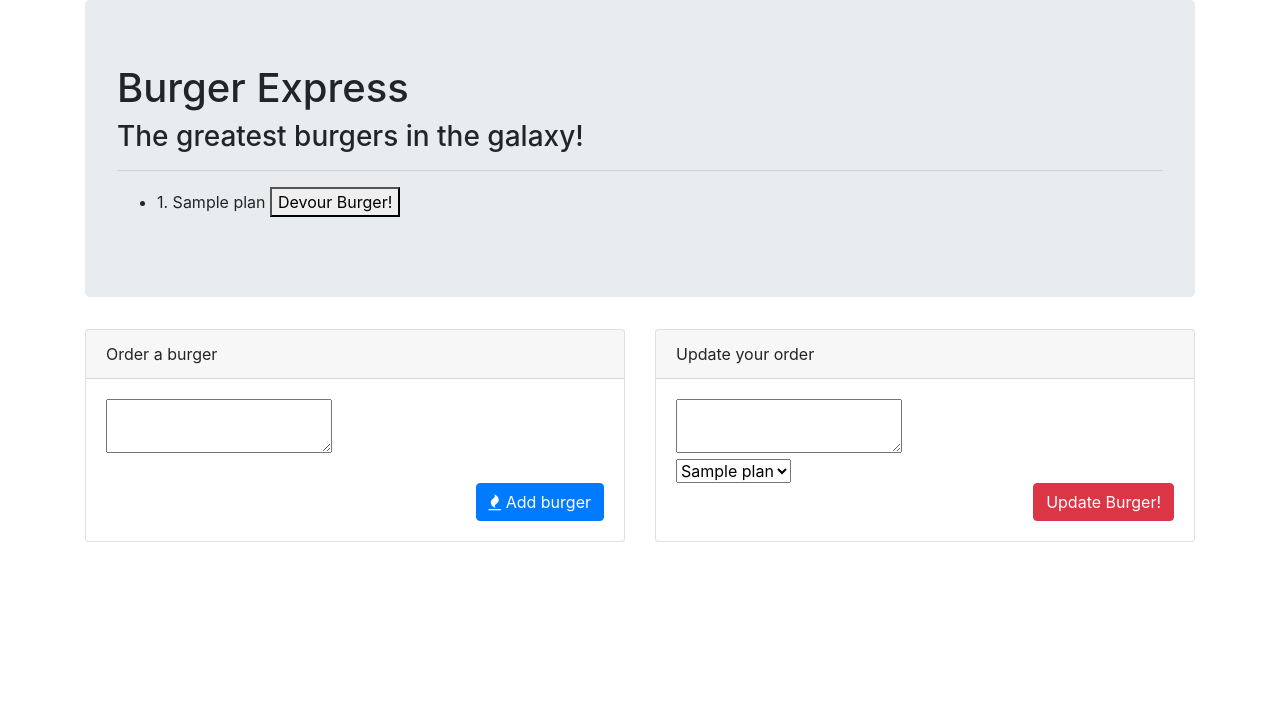
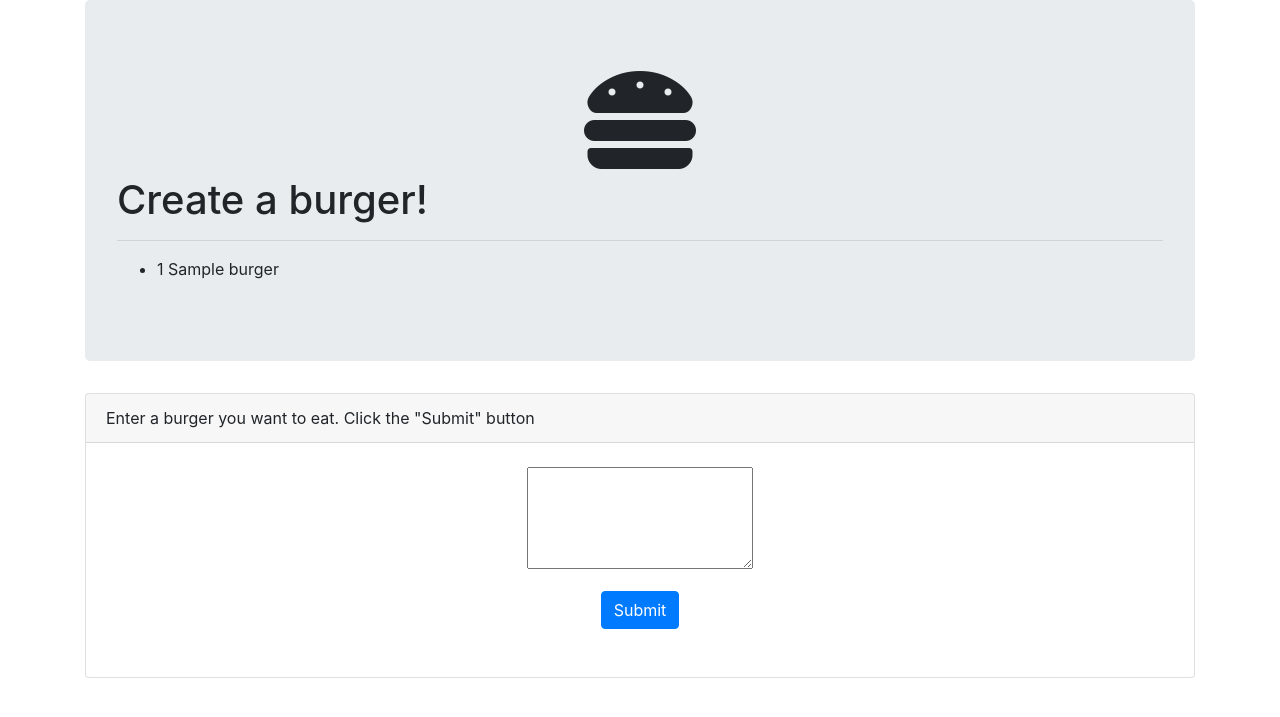
Before and after one commit to imjvdn/burger, a Node server app: template views/index.handlebars in a window 1280 px wide. Shown: the top 717 px of the page. Run offline with Node 20, Linux system fonts and the light colour scheme; the template is opened without the code that fills it: most values are stand-ins (such as "Sample title", 1, 10 or a date in 2020); some libraries are stand-ins or nearby versions.

Commit message:
updating files

```diff
--- /dev/null
+++ b/assets/css/burger_style.css
@@ -0,0 +1,3 @@
+.burger_icon {
+  text-align: center;
+}
--- a/db/seeds.sql
+++ b/db/seeds.sql
@@ -0,0 +1,5 @@
+INSERT INTO burgers (`burger_name`, devoured, date)
+VALUES
+    ("Double Shackburger w/ Pickles", 0, CURRENT_TIMESTAMP),
+    ("Royale Avec Fromage", 0, CURRENT_TIMESTAMP),
+    ("Krusty Burger", 0, CURRENT_TIMESTAMP);
--- a/package.json
+++ b/package.json
@@ -9,8 +9,10 @@
   "author": "",
   "license": "ISC",
   "dependencies": {
+    "dotenv": "^8.2.0",
     "express": "^4.17.1",
     "express-handlebars": "^3.1.0",
+    "method-override": "^3.0.0",
     "mysql": "^2.18.1"
   },
   "keywords": [],
--- a/server.js
+++ b/server.js
@@ -1,103 +1,26 @@
 var express = require('express');
-var exphbs = require('express-handlebars');
-var mysql = require('mysql');
+var bodyParser = require('body-parser');
+var methodOverride = require('method-override');
+
+var port = process.env.PORT || 3000;
 
 var app = express();
 
-// Set the port of our application
-// process.env.PORT lets the port be set by Heroku
-var PORT = process.env.PORT || 8082;
+app.use(express.static(process.cwd() + '/public'));
 
-// Parse request body as JSON
-app.use(express.urlencoded({ extended: true }));
--098;
-app.use(express.json());
+app.use(bodyParser.urlencoded({ extended: false }));
+
+app.use(methodOverride('_method'));
+
+var exphbs = require('express-handlebars');
 
 app.engine('handlebars', exphbs({ defaultLayout: 'main' }));
 app.set('view engine', 'handlebars');
 
-var connection = mysql.createConnection({
-  host: 'localhost',
-  port: 3306,
-  user: 'root',
-  password: 'rootroot',
-  database: 'the_burger_db',
+var routes = require('./controllers/burgers_controller.js');
+
+app.use('/', routes);
+
+app.listen(port, function () {
+  console.log('Listening on PORT ' + port);
 });
-
-connection.connect(function (err) {
-  if (err) {
-    console.error('error connecting: ' + err.stack);
-    return;
-  }
-
-  console.log('connected as id ' + connection.threadId);
-});
-
-// Use Handlebars to render the main index.html page with the plans in it.
-app.get('/', function (req, res) {
-  connection.query('SELECT * FROM plans;', function (err, data) {
-    if (err) {
-      return res.status(500).end();
-    }
-
-    res.render('index', { plans: data });
-  });
-});
-
-// Create a new plan
-app.post('/api/plans', function (req, res) {
-  connection.query(
-    'INSERT INTO plans (plan) VALUES (?)',
-    [req.body.plan],
-    function (err, result) {
-      if (err) {
-        return res.status(500).end();
-      }
-
-      // Send back the ID of the new plan
-      res.json({ id: result.insertId });
-      console.log({ id: result.insertId });
-    }
-  );
-});
-
-// Update a plan
-app.put('/api/plans/:id', function (req, res) {
-  connection.query(
-    'UPDATE plans SET plan = ? WHERE id = ?',
-    [req.body.plan, req.params.id],
-    function (err, result) {
-      if (err) {
-        // If an error occurred, send a generic server failure
-        return res.status(500).end();
-      } else if (result.changedRows === 0) {
-        // If no rows were changed, then the ID must not exist, so 404
-        return res.status(404).end();
-      }
-      res.status(200).end();
-    }
-  );
-});
-
-// Delete a plan
-app.delete('/api/plans/:id', function (req, res) {
-  connection.query('DELETE FROM plans WHERE id = ?', [req.params.id], function (
-    err,
-    result
-  ) {
-    if (err) {
-      // If an error occurred, send a generic server failure
-      return res.status(500).end();
-    } else if (result.affectedRows === 0) {
-      // If no rows were changed, then the ID must not exist, so 404
-      return res.status(404).end();
-    }
-    res.status(200).end();
-  });
-});
-
-// Start our server so that it can begin listening to client requests.
-app.listen(PORT, function () {
-  // Log (server-side) when our server has started
-  console.log('Server listening on: http://localhost:' + PORT);
-});
--- a/views/index.handlebars
+++ b/views/index.handlebars
@@ -1,150 +1,92 @@
 <!DOCTYPE html>
-<html lang="en-us">
+<html lang="en">
 
 <head>
   <meta charset="UTF-8">
-  <title>Burger - Express</title>
-  <!-- Latest compiled and minified CSS & JS -->
+  <meta name="viewport" content="width=device-width, initial-scale=1.0">
+  <title>Document</title>
   <link rel="stylesheet" href="https://maxcdn.bootstrapcdn.com/bootstrap/4.0.0/css/bootstrap.min.css">
   <link rel="stylesheet" href="https://maxcdn.bootstrapcdn.com/font-awesome/4.7.0/css/font-awesome.min.css">
+  <link rel="stylesheet" href="https://cdnjs.cloudflare.com/ajax/libs/font-awesome/5.11.2/css/all.css">
+  <link rel="stylesheet" href="">
   <script src="https://code.jquery.com/jquery.js"></script>
   <script src="https://maxcdn.bootstrapcdn.com/bootstrap/4.0.0/js/bootstrap.min.js"></script>
 
 </head>
 
 <body>
-
   <div class="container">
     <div class="jumbotron">
-      <h1>Burger Express</h1>
-      <h3>The greatest burgers in the galaxy!</h3>
+      <div class="header-container">
+        <div class="burger_icon">
+          <i class="fas fa-hamburger fa-7x"></i>
+        </div>
+        <h1>Create a burger!</h1r>
           <hr>
-      <ul>
-        {{#each plans}}
-        <li>
-          <p>
-            {{this.id}}. {{this.plan}}
+      </div>
 
-            <button data-planid="{{this.id}}" class="delplan">Devour Burger!</button>
-          </p>
+      <div class="main-container">
+        <section id="available-hamburgers">
+          <ul id="burger-list">
+            {{#each burgers}}
+            {{#unless this.devoured}}
+            <li class="available-burger">
+              <span class="burgers">
+                {{this.id}}
+                {{this.burger_name}}
+              </span>
+              <span id="devour-button">
+                <form action="/{{this.id}}?_method=PUT" method="POST">
+                  <input type="hidden" name="devoured" value="true">
+                  <button class="devour-button" type="submit" class="btn btn-danger btn-md">Devour it!</button>
+                </form>
+              </span>
             </li>
+            {{/unless}}
             {{/each}}
           </ul>
-      {{!-- <a href="/" class="btn btn-danger btn-lg">
-                <span class="fa fa-eye"></span> Search Characters</a>
-            <a href="/all" class="btn btn-danger btn-lg">
-                <span class="fa fa-th-list"></span> All Characters</a> --}}
+        </section>
+        <section id="devoured-hamburgers">
+          <ul>
+            {{#each burgers}}
+            {{#if this.devoured}}
+            <li class="devour-burger">
+              {{this.id}}
+              {{this.burger_name}}
+            </li>
+            {{/if}}
+            {{/each}}
+          </ul>
+        </section>
       </div>
-    <div class="row">
+    </div>
+    <div class="card">
+      <div class="card-header">Enter a burger you want to eat. Click the "Submit" button</div>
 
-      <div class="col-lg-6">
+      <br>
 
-        <div class="card">
-          <div class="card-header">
-            Order a burger
-          </div>
-          <div class="card-body">
-            <form id="createplan" class="button-size">
-              <textarea type="text" name="plan"></textarea>
-              <div class="text-right">
-                <br>
-                <button type="submit" class="btn btn-primary btn-md" id="add-btn">
-                  <span class="fa fa-fire"></span> Add burger</button>
+      <div class="text-center">
+
+
+        <section id="new-burger">
+          <form class="create-update-form" action="/" method="POST">
+
+            <div class="form-group">
+              <textarea id="new-burger-text" rows="4" name="burger_name"></textarea>
             </div>
 
-
+            <button type="submit" class="btn btn-primary btn-md" id="new-burger-submit">Submit</button>
           </form>
-          </div>
+          <br>
+          <br>
       </div>
     </div>
 
+    <p></p>
 
-      <div class="col-lg-6">
-
-        <div class="card">
-          <div class="card-header">
-            Update your order
-          </div>
-          <div class="card-body">
-            <form id="updateplan" class="button-size">
-              <div class="text-left"> <textarea type="text" name="plan" placeholder=""></textarea></div>
-              <select name="id">
-                {{#each plans}}
-                <option value="{{this.id}}">{{this.plan}}</option>
-                {{/each}}
-              </select>
-              <div class="text-right">
-                <button type="submit" class="btn btn-danger btn-md">Update Burger!</button>
-              </div>
-            </form>
-
-          </div>
-        </div>
-      </div>
-
-      <script type="text/javascript">
-        $(".delplan").on("click", function (event) {
-
-          var id = $(this).data("planid");
+    </section>
 
 
-          $.ajax("/api/plans/" + id, {
-            type: "DELETE"
-          }).then(
-            function () {
-              console.log("deleted id ", id);
-
-              location.reload();
-            }
-          );
-        });
-
-        $("#createplan").on("submit", function (event) {
-
-          event.preventDefault();
-
-
-          var newPlan = {
-            plan: $("#createplan [name=plan]").val().trim()
-          };
-
-
-          $.ajax("/api/plans", {
-            type: "POST",
-            data: newPlan
-          }).then(
-            function () {
-              console.log("created new plan");
-
-              location.reload();
-            }
-          );
-        });
-
-        $("#updateplan").on("submit", function (event) {
-
-          event.preventDefault();
-
-
-          var id = $("[name=id]").val().trim();
-
-          var updatedPlan = {
-            plan: $("#updateplan [name=plan]").val().trim()
-          };
-
-
-          $.ajax("/api/plans/" + id, {
-            type: "PUT",
-            data: updatedPlan
-          }).then(
-            function () {
-              console.log("updated id ", id);
-
-              location.reload();
-            }
-          );
-        });
-      </script>
 
 </body>
 
--- a/views/layouts/main.handlebars
+++ b/views/layouts/main.handlebars
@@ -2,9 +2,11 @@
 <html lang="en">
 
 <head>
+
+  <meta name="viewport" content="width=device-width, initial-scale=1">
   <meta charset="UTF-8">
-  <title>Burger Maker!</title>
-  <script src="https://code.jquery.com/jquery.js"></script>
+  <link rel="stylesheet" href="/assets/css/burger_style.css" type="text/css" />
+  <title>Burger!</title>
 </head>
 
 <body>
```
Also changed, not shown: config/connection.js (+27 -0 lines), config/orm.js (+75 -0 lines), controllers/burgers_controller.js (+43 -0 lines), db/schema.sql (+6 -24 lines), models/burger.js (+22 -0 lines), README.md (deleted), public/assets/css/burger_style.css (deleted), 1 other file. Lines whose indentation alone changed are shown as unchanged.
